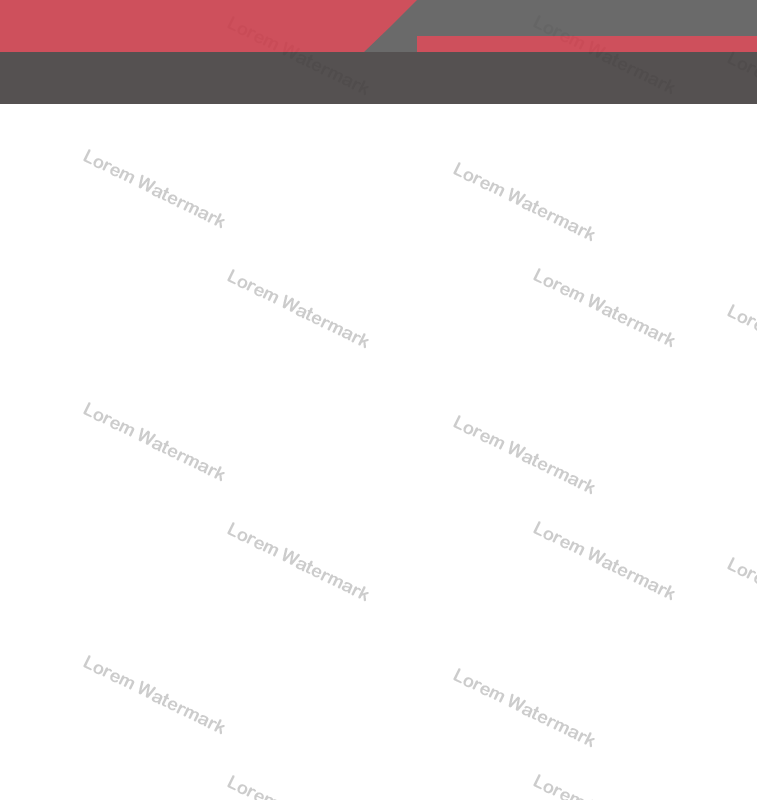
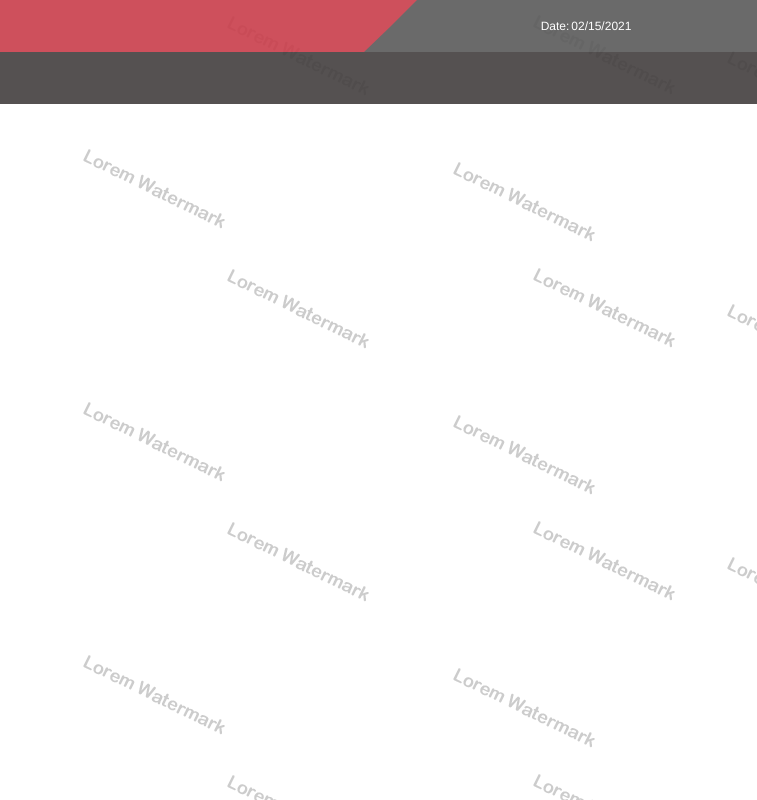
Before and after one commit to josefernandez122829/monitoring, a plain HTML site: page index.html in a window 1280 px wide. Shown: the full height of the page, 523-1280 px from the left. Drawn offline with nearby package versions, Linux system fonts and the light colour scheme.

Commit message:
Add files via upload

```diff
--- a/index.html
+++ b/index.html
@@ -16,7 +16,7 @@
                     <img src="images/logo.png" alt="J&T Logo">
                 </div>
                 <div class="date">
-                  <!-- Date:<input class="dateNow" id="datepicker" type="text"> -->
+                  Date:<input class="dateNow" id="datepicker" type="text">
                 </div>
             </div>
         </div>
```
